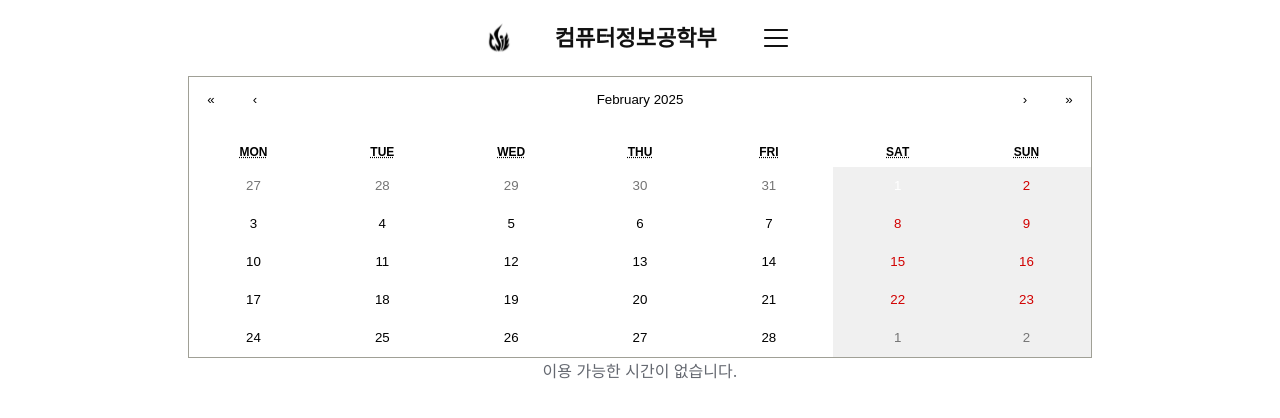
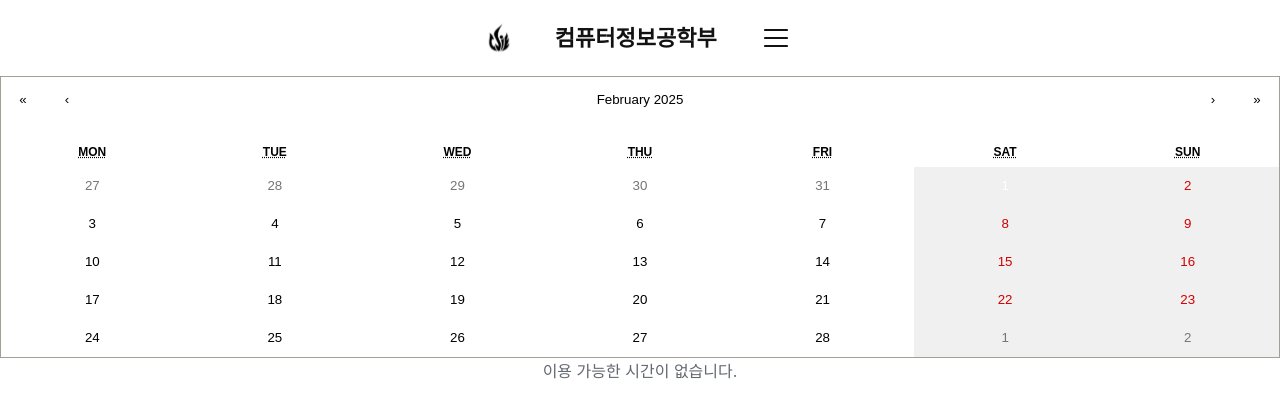
Before and after one commit to ojspp41/Meeting_Room, a React (Vite) app: page /mainpage in a window 1280 px wide. Shown: the top 418 px of the page. Built offline with nearby package versions, Linux system fonts and the light colour scheme.

Commit message:
충동해결 css

```diff
--- a/package.json
+++ b/package.json
@@ -15,8 +15,8 @@
     "react-calendar": "^5.1.0",
     "react-dom": "^18.3.1",
     "react-router-dom": "^7.1.1",
-    "zustand": "^5.0.3",
-    "styled-components": "^6.1.14"
+    "styled-components": "^6.1.14",
+    "zustand": "^5.0.3"
   },
   "devDependencies": {
     "@eslint/js": "^9.17.0",
--- a/src/pages/css/MainPage.css
+++ b/src/pages/css/MainPage.css
@@ -1,9 +1,3 @@
-body, html {
-    margin: 0;
-    display: flex;
-    justify-content: center;
-    align-items: center;
-  }
 
 .mainpage-container{
   display: flex;
--- a/src/pages/css/ReservationDetails.css
+++ b/src/pages/css/ReservationDetails.css
@@ -8,8 +8,9 @@
   box-shadow: 0 4px 6px rgba(0, 0, 0, 0.1);
   background-color: #f9f9f9;
   margin-top: 30%;
-  width: 100%;
+
   height: 50%;
+  width: calc(100% - 40px);
 }
 
 .container{
@@ -17,6 +18,7 @@
   display: flex;
   flex-direction: column;
   align-items: center;
+
 }
 
 .reservation-button{
```
